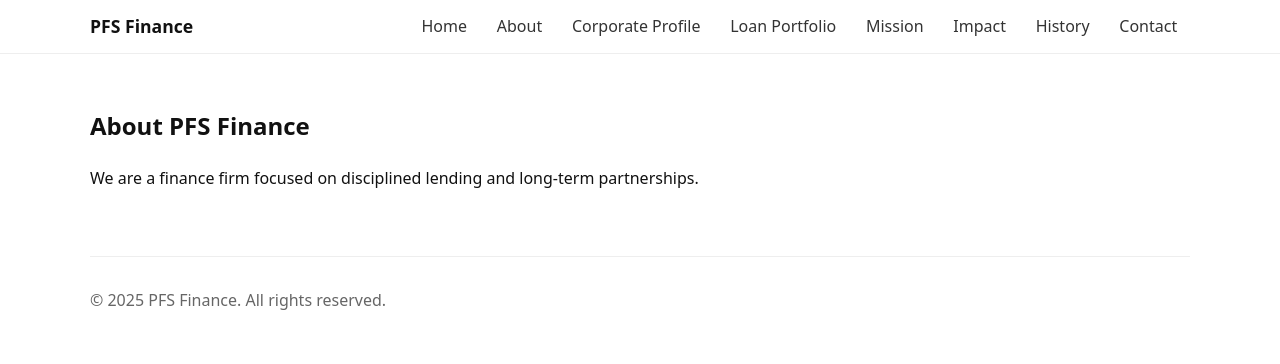
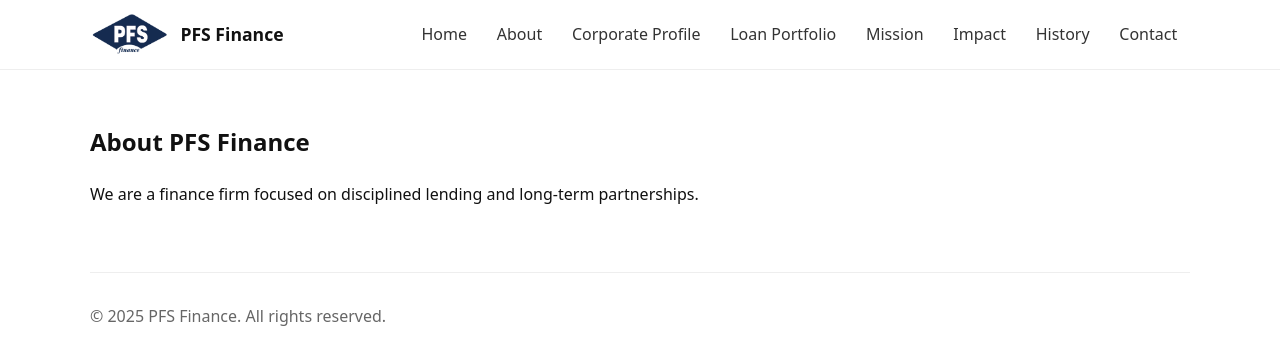
Before and after one commit to beratp/pfsfinance.com, a plain HTML site: page about.html in a window 1280 px wide. Drawn offline with Linux system fonts and the light colour scheme.

Commit message:
Add PFS logo to all website pages and update styling

```diff
--- a/about.html
+++ b/about.html
@@ -11,7 +11,12 @@
 
     <header>
       <div class="container bar">
-        <div class="brand"><span>PFS Finance</span></div>
+        <div class="brand">
+          <a href="/index.html">
+            <img src="/assets/images/pfs-logo.png" alt="PFS Finance Logo" class="logo">
+          </a>
+          <span>PFS Finance</span>
+        </div>
         <nav>
           <a href="/index.html">Home</a>
           <a href="/about.html">About</a>
--- a/assets/css/style.css
+++ b/assets/css/style.css
@@ -7,6 +7,15 @@ header { position:sticky; top:0; background:#fff; border-bottom:1px solid #eee;
 header .bar { display:flex; align-items:center; justify-content:space-between; padding:0.9rem 0; gap:1rem; }
 .brand { display:flex; align-items:center; gap:.65rem; font-weight:700; font-size:1.1rem; }
 .brand img { height:40px; width:auto; border-radius:8px; }
+.logo {
+  height: 50px;
+  width: auto;
+  display: block;
+  transition: transform 0.2s ease;
+}
+.brand a:hover .logo {
+  transform: scale(1.05);
+}
 nav a { text-decoration:none; color:#333; padding:.45rem .6rem; border-radius:10px; margin:0 .2rem; }
 nav a:hover { background:#f4f4f4; }
 main { padding:2rem 0 3rem; line-height:1.65; }
```
Also changed, not shown: contact.html (+6 -1 lines), corporate-profile.html (+6 -1 lines), history.html (+6 -1 lines), impact.html (+6 -1 lines), index.html (+6 -1 lines), loan-portfolio.html (+6 -1 lines), mission.html (+6 -1 lines), assets/images/pfs-logo.png (added).
